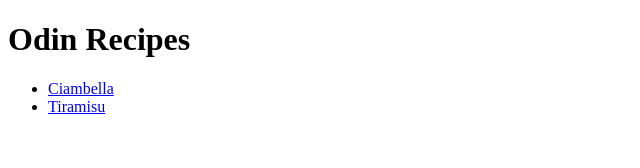
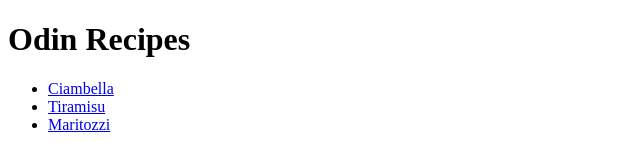
Before and after one commit to isabellamardi/odin-recipes, a plain HTML site: page index.html in a window 1280 px wide. Shown: the full height of the page, 0-640 px from the left. Drawn offline with Linux system fonts and the light colour scheme.

Commit message:
add new recipe

```diff
--- a/index.html
+++ b/index.html
@@ -10,6 +10,7 @@
     <ul>
         <li><a href="recipes/ciambella.html">Ciambella</a></li>
         <li><a href="recipes/tiramisu.html">Tiramisu</a></li>
+        <li><a href="recipes/maritozzi.html">Maritozzi</a></li>
     </ul>
 
 </body>
```
